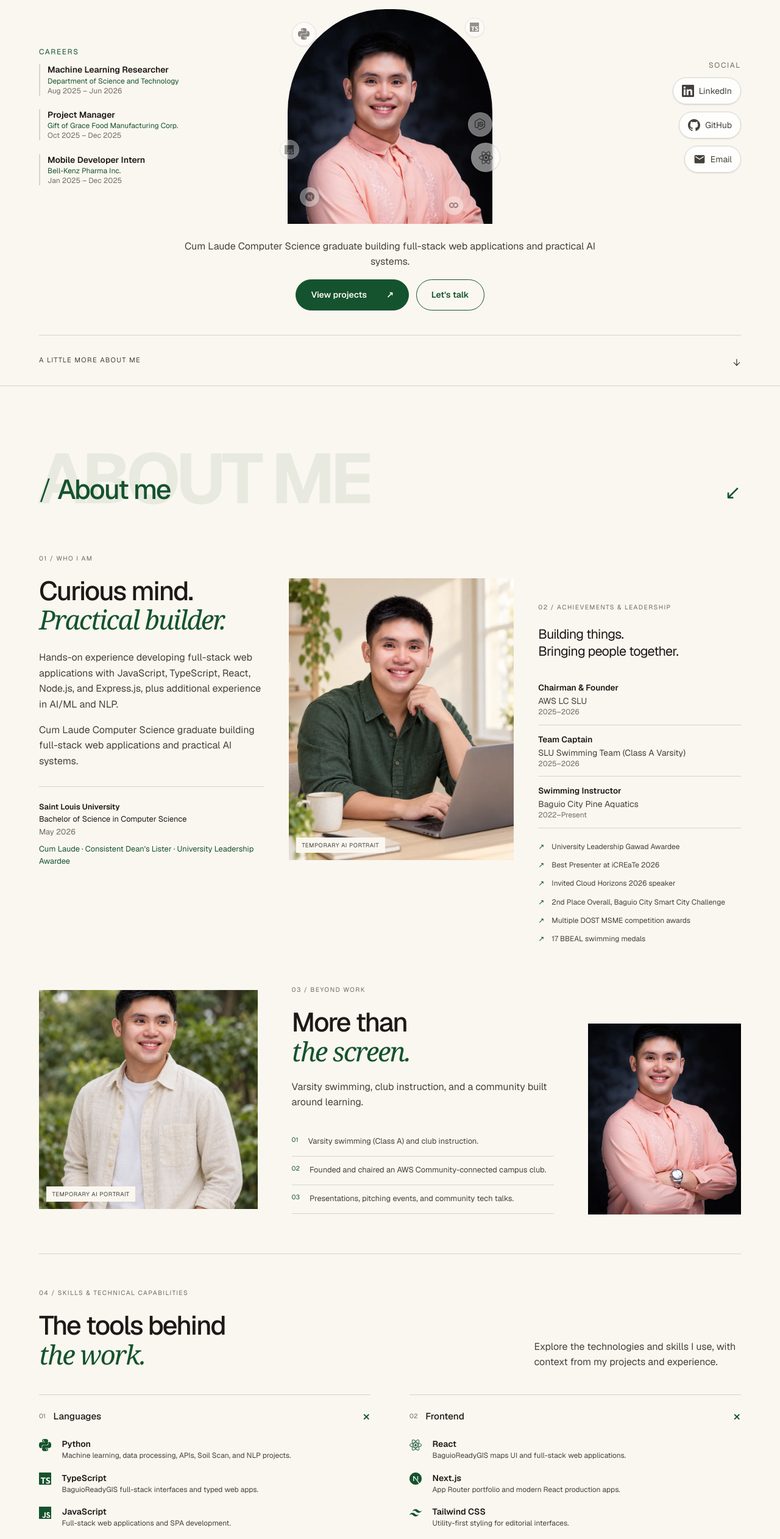
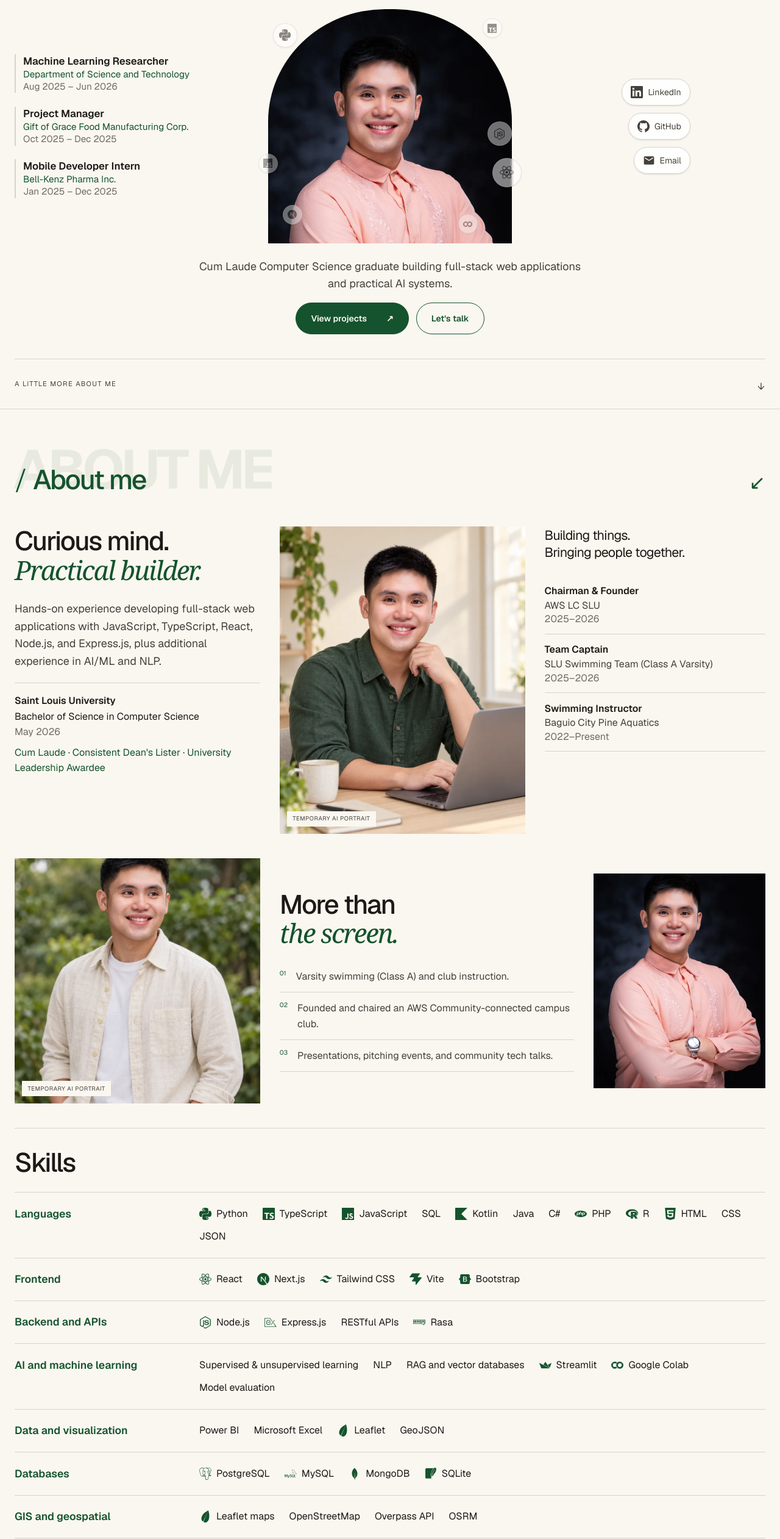
Before and after one commit to HansFredrickAragona/portfolio, a Next.js app: page / in a window 1280 px wide. Shown: the part 220-2743 px from the top of the page at 61% size. Built offline with nearby package versions, Linux system fonts and the light colour scheme.

Commit message:
refactor: tighten layout and simplify skills presentation

```diff
--- a/memory/APPROVALS.md
+++ b/memory/APPROVALS.md
@@ -23,3 +23,5 @@ Owner: “go push in the main branch.” Explicitly authorizes pushing the compl
 ## Current portfolio redesign — 2026-09-23
 
 Owner confirmed GSAP scrolling, approved implementation and temporary AI photos, then explicitly selected “Continue the current portfolio” over the pending Figma v2 work. Codex resumes root ownership after observing OpenCode's latest response completed with finish=stop; no concurrent OpenCode work is authorized by this continuation. Scope: current branch layout, scroll-triggered section reveals, responsive hover/focus/touch states, generated placeholder images, checks and local commit. GSAP ScrollTrigger is explicitly authorized despite the older no-animation-library default. No new push or deployment authorization is inferred.
+
+Owner follow-up: remove eyebrow labels, simplify skills to category/name rows without descriptions, remove Career Growth, widen layout/reduce whitespace and increase type. This overrides previous career-grid and detailed skill-disclosure presentation requirements. No publication authorized.
--- a/memory/TASKS.md
+++ b/memory/TASKS.md
@@ -22,3 +22,5 @@ No task permits deployment, push, PR, final approval, or Prompt 09. Root retains
 Owner selected current portfolio and authorized implementation. Root Codex owns integration; bounded motion specialist completed assigned files. Layout, two temporary AI assets, native skill disclosures and GSAP section reveals implemented. Final check/commit pending; see CURRENT_STATE and QA_REDESIGN. No Figma v2 work, push or deployment in this revision.
 
 Redesign task complete: final checks pass (31 tests, lint, format, typecheck, build, responsive browser). Local checkpoint commit ready; owner design review and real photo replacement next. Production preview http://127.0.0.1:3112.
+
+Completed owner spacing/content follow-up: wider layout/larger type; no eyebrows or Career Growth; direct skill rows, no descriptions or duplicate How I work. Checks pass; local checkpoint only.
--- a/src/app/globals.css
+++ b/src/app/globals.css
@@ -615,3 +615,133 @@ section[id] {
     gap: 1rem;
   }
 }
+
+/* Owner refinement: wider composition, readable type, direct skills rows. */
+.container-shell {
+  width: min(100% - 2rem, 90rem);
+}
+.section-shell {
+  padding-block: 3rem;
+}
+.editorial-section-heading {
+  margin-bottom: 1.5rem;
+  padding-block: 1.5rem 1rem;
+}
+.section-ghost {
+  font-size: clamp(3rem, 7vw, 6rem);
+}
+.about-intro > p {
+  font-size: 1.125rem;
+}
+.about-education,
+.about-leadership-list li,
+.about-interests li {
+  font-size: 1rem;
+}
+.about-education {
+  margin-top: 1.25rem;
+  padding-top: 1rem;
+}
+.about-leadership-list .text-sm,
+.about-leadership-list .text-xs {
+  font-size: 1rem;
+}
+.about-personal-grid {
+  margin-top: 2.5rem;
+  gap: 2rem;
+}
+.about-skills {
+  margin-top: 2.5rem;
+  padding-top: 2rem;
+  scroll-margin-top: 6rem;
+}
+.about-main-photo,
+.about-achievements,
+.about-third-photo {
+  padding-top: 0;
+}
+.about-photo {
+  max-height: 32rem;
+}
+.about-interests {
+  margin-top: 1.25rem;
+}
+.skills-rows {
+  border-bottom: 1px solid var(--border);
+}
+.skill-row {
+  display: grid;
+  gap: 1rem;
+  padding-block: 1.4rem;
+  border-top: 1px solid var(--border);
+}
+.skill-row h4 {
+  font-size: 1.1rem;
+  font-weight: 600;
+  line-height: 1.4;
+  color: var(--primary);
+}
+.skill-row ul {
+  display: flex;
+  flex-wrap: wrap;
+  gap: 0.85rem 1.5rem;
+}
+.skill-row li {
+  display: inline-flex;
+  align-items: center;
+  gap: 0.5rem;
+  font-size: 1rem;
+  line-height: 1.5;
+}
+.skill-row .skill-icon {
+  width: 1.25rem;
+  padding-top: 0;
+}
+.hero-careers .text-sm {
+  font-size: 1.05rem;
+}
+.hero-careers .text-xs {
+  font-size: 0.95rem;
+}
+.hero-bottom > p {
+  max-width: 55ch;
+  font-size: 1.125rem;
+}
+.experience-row .text-sm,
+#leadership .text-sm,
+#contact .text-sm {
+  font-size: 1rem;
+}
+@media (min-width: 768px) {
+  .container-shell {
+    width: min(100% - 3rem, 90rem);
+  }
+  .skill-row {
+    grid-template-columns: minmax(12rem, 22%) minmax(0, 1fr);
+    gap: 2rem;
+  }
+}
+@media (min-width: 1024px) {
+  .section-shell {
+    padding-block: 3.5rem;
+  }
+  .hero-stage {
+    grid-template-columns: minmax(0, 1fr) minmax(0, 1.3fr) minmax(0, 1fr);
+    gap: 1.5rem;
+  }
+  .hero-portrait-group {
+    max-width: 25rem;
+  }
+  .hero-portrait {
+    height: clamp(24rem, 48vh, 29rem);
+  }
+  .hero-social-rail {
+    justify-self: center;
+  }
+  .about-story-grid {
+    gap: 2rem;
+  }
+  .about-personal-grid {
+    gap: 2rem;
+  }
+}
--- a/src/app/page.tsx
+++ b/src/app/page.tsx
@@ -2,14 +2,13 @@ import { ProjectShowcase } from "@/components/projects/ProjectShowcase";
 import { ContactComposer } from "@/components/sections/ContactComposer";
 import { AboutSection } from "@/components/sections/AboutSection";
 import {
-  CapabilitiesSection,
   ExperienceSection,
   LeadershipSection,
 } from "@/components/sections/ContentSections";
 import { Hero } from "@/components/sections/HeroProfile";
 import { Section } from "@/components/ui/Section";
 import { projects } from "@/models/projects";
-import { CareerGrowthSection } from "@/components/sections/CareerGrowthSection";
+
 import { ScrollMotion } from "@/components/motion/ScrollMotion";
 
 export default function Home() {
@@ -18,14 +17,13 @@ export default function Home() {
       <ScrollMotion />
       <Hero />
       <AboutSection />
-      <CareerGrowthSection />
 
       <Section id="work" title="Selected work">
         <ProjectShowcase projects={projects} />
       </Section>
 
       <ExperienceSection />
-      <CapabilitiesSection />
+
       <LeadershipSection />
 
       <Section id="contact" title="Contact">
--- a/src/components/projects/ProjectShowcase.tsx
+++ b/src/components/projects/ProjectShowcase.tsx
@@ -45,7 +45,6 @@ export function ProjectShowcase({ projects }: ProjectShowcaseProps) {
   return (
     <div className="grid gap-8 md:grid-cols-2 md:gap-10">
       <div data-reveal>
-        <h3 className="editorial-kicker">Projects / Selected explorations</h3>
         <ul className="flex flex-col gap-1" role="list">
           {projects.map((project) => {
             const selected = project.id === active.id;
--- a/src/components/sections/AboutSection.tsx
+++ b/src/components/sections/AboutSection.tsx
@@ -1,7 +1,6 @@
 import Image from "next/image";
 import { aboutPhotos } from "@/models/about-photos";
 import { aboutSkillCategories } from "@/models/skills";
-import { recognition } from "@/models/recognition";
 import { leadership } from "@/models/leadership";
 import { profile } from "@/models/profile";
 import { education } from "@/models/education";
@@ -35,14 +34,12 @@ export function AboutSection() {
     <Section id="about" title="About me" className="about-editorial">
       <div data-motion-section className="about-story-grid">
         <div data-reveal className="about-intro">
-          <p className="editorial-kicker">01 / Who I am</p>
           <h3 className="editorial-display">
             Curious mind.
             <br />
             <em>Practical builder.</em>
           </h3>
           <p className="text-text-muted mt-6">{profile.detail}</p>
-          <p className="text-text-muted mt-4">{profile.summary}</p>
           {edu && (
             <div className="about-education">
               <p className="font-semibold">{edu.institution}</p>
@@ -56,7 +53,6 @@ export function AboutSection() {
           <Photo photo={aboutPhotos[0]} />
         </div>
         <div data-reveal className="about-achievements">
-          <p className="editorial-kicker">02 / Achievements & leadership</p>
           <h3 className="editorial-subheading">
             Building things.
             <br />
@@ -71,14 +67,6 @@ export function AboutSection() {
               </li>
             ))}
           </ul>
-          <ul className="about-recognition">
-            {recognition.map((item) => (
-              <li key={item.id}>
-                <span aria-hidden="true">↗</span>
-                {item.text}
-              </li>
-            ))}
-          </ul>
         </div>
       </div>
       <div data-motion-section className="about-personal-grid">
@@ -86,15 +74,11 @@ export function AboutSection() {
           <Photo photo={aboutPhotos[1]} className="about-outdoor-photo" />
         </div>
         <div data-reveal className="about-beyond">
-          <p className="editorial-kicker">03 / Beyond work</p>
           <h3 className="editorial-display">
             More than
             <br />
             <em>the screen.</em>
           </h3>
-          <p className="text-text-muted mt-5">
-            Varsity swimming, club instruction, and a community built around learning.
-          </p>
           <ul className="about-interests">
             <li>
               <span>01</span>Varsity swimming (Class A) and club instruction.
@@ -111,60 +95,27 @@ export function AboutSection() {
           <Photo photo={aboutPhotos[2]} />
         </div>
       </div>
-      <div data-motion-section className="about-skills">
-        <div data-reveal className="about-skills-heading">
-          <div>
-            <p className="editorial-kicker">04 / Skills & technical capabilities</p>
-            <h3 className="editorial-display">
-              The tools behind
-              <br />
-              <em>the work.</em>
-            </h3>
-          </div>
-          <p className="text-text-muted max-w-[32ch]">
-            Explore the technologies and skills I use, with context from my projects and
-            experience.
-          </p>
-        </div>
-        <div className="skills-editorial-grid">
-          {aboutSkillCategories.map((category, index) => (
-            <details
-              data-reveal
-              key={category.id}
-              className="skill-category"
-              open={index < 2}
-            >
-              <summary>
-                <span className="skill-category-number">
-                  {String(index + 1).padStart(2, "0")}
-                </span>
-                <h4>{category.label}</h4>
-                <span aria-hidden="true" className="skill-category-toggle">
-                  +
-                </span>
-              </summary>
-              <ul>
+      <div id="skills" data-motion-section className="about-skills">
+        <h3 data-reveal className="editorial-display mb-6">
+          Skills
+        </h3>
+        <div className="skills-rows">
+          {aboutSkillCategories.map((category) => (
+            <div data-reveal key={category.id} className="skill-row">
+              <h4>{category.label}</h4>
+              <ul aria-label={category.label}>
                 {category.entries.map((entry) => (
                   <li key={entry.id}>
-                    {"icon" in entry && entry.icon ? (
+                    {"icon" in entry && entry.icon && (
                       <span aria-hidden="true" className="skill-icon">
                         <TechIcon id={entry.icon} className="h-5 w-5" />
                       </span>
-                    ) : (
-                      <span aria-hidden="true" className="skill-icon">
-                        ↗
-                      </span>
                     )}
-                    <span>
-                      <span className="block text-sm font-semibold">{entry.name}</span>
-                      <span className="text-text-muted block text-xs leading-relaxed">
-                        {entry.evidence}
-                      </span>
-                    </span>
+                    <span>{entry.name}</span>
                   </li>
                 ))}
               </ul>
-            </details>
+            </div>
           ))}
         </div>
       </div>
--- a/src/components/sections/HeroProfile.tsx
+++ b/src/components/sections/HeroProfile.tsx
@@ -10,7 +10,6 @@ import {
 function CareersRail() {
   return (
     <div className="hero-careers">
-      <p className="text-text-subtle mb-3 text-xs tracking-[0.14em] uppercase">Careers</p>
       <ol className="space-y-4" role="list">
         {experience.map((item) => (
           <li key={item.id} className="border-border border-l-2 pl-3">
--- a/src/components/sections/HeroSocialRail.tsx
+++ b/src/components/sections/HeroSocialRail.tsx
@@ -126,7 +126,6 @@ export function HeroSocialRail() {
 
   return (
     <div ref={rootRef}>
-      <p className="text-text-subtle mb-3 text-xs tracking-[0.14em] uppercase">Social</p>
       <ul className="flex flex-wrap gap-3 lg:flex-col lg:items-end" role="list">
         {socials.map((item) => (
           <li key={item.id} data-social-float>
```
Also changed, not shown: memory/CURRENT_STATE.md (+6 -0 lines), memory/HANDOFF.md (+2 -0 lines), 2 other files (tests, documents, lock files or other folders).
